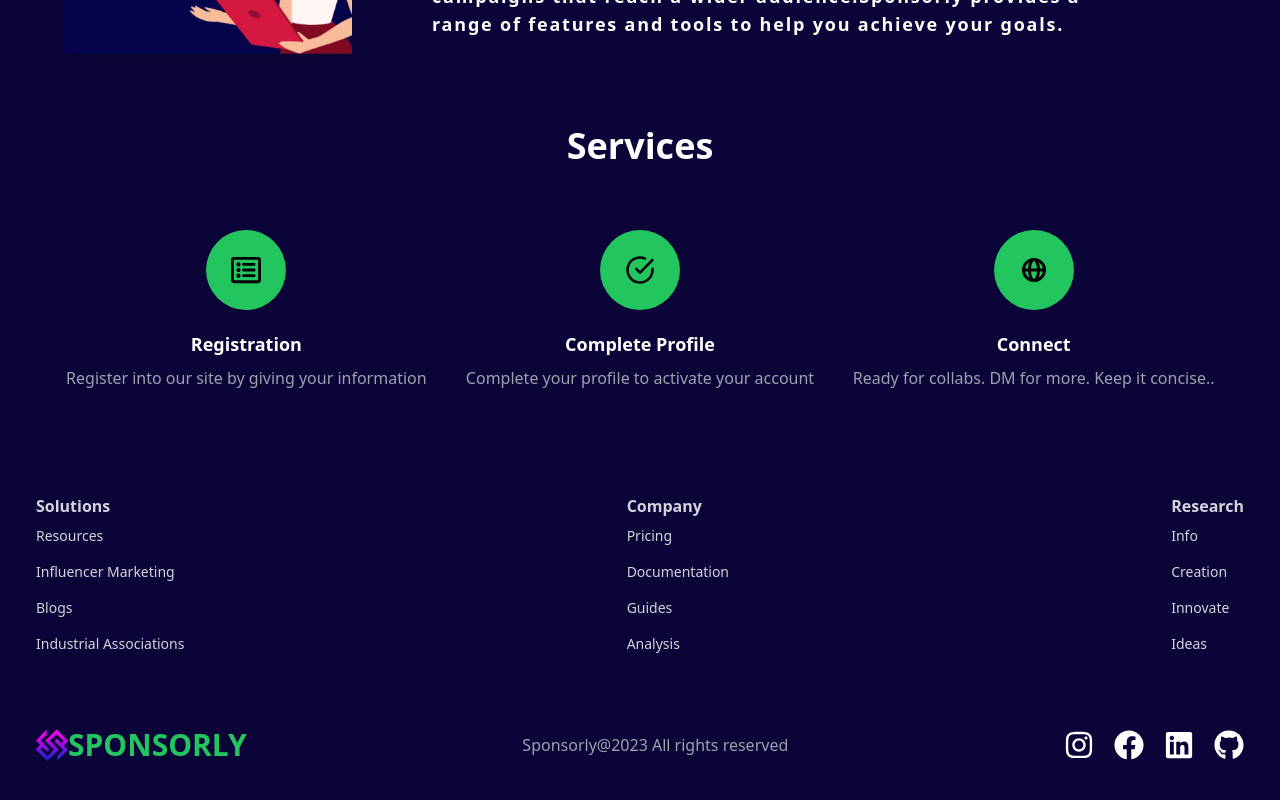
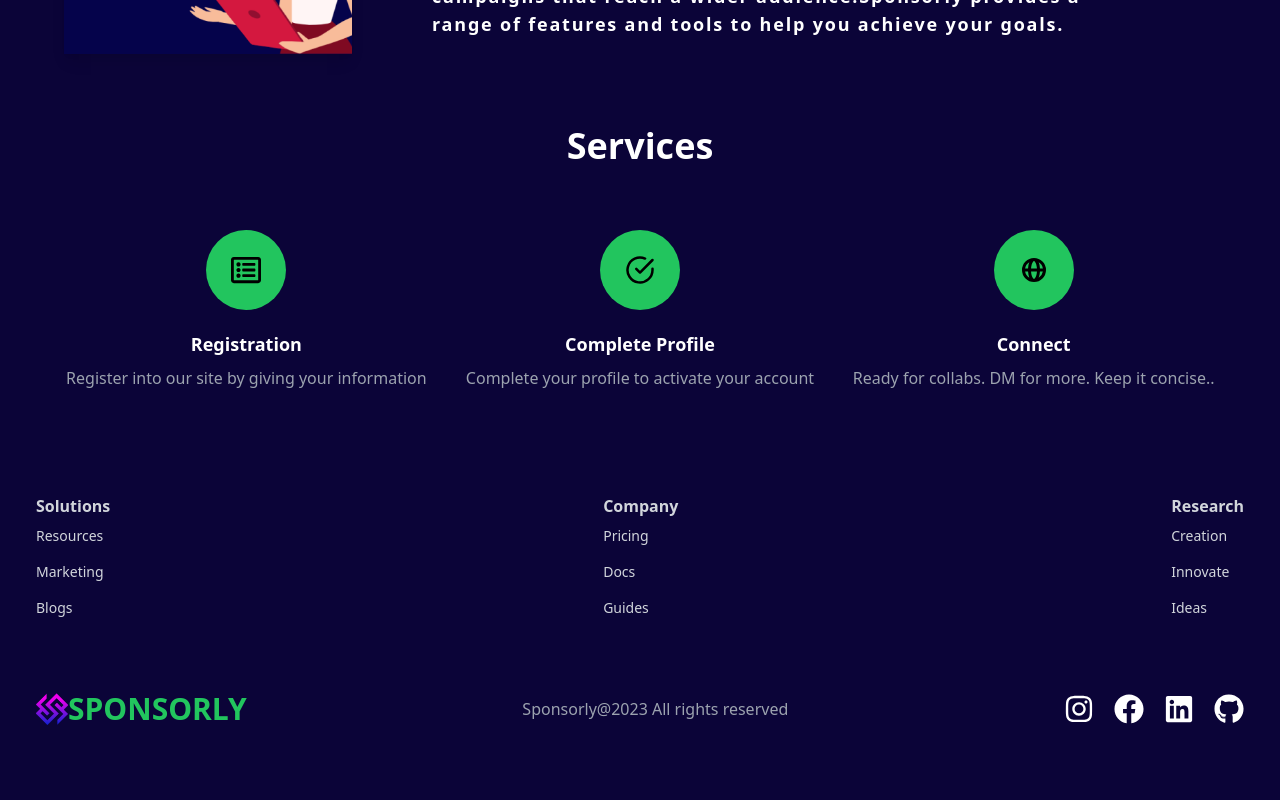
Before and after one commit to satwikrprabhu/Sponsorly, a React (Vite) app: page / in a window 1280 px wide. Shown: the part 1410-2210 px from the top of the page. Built offline with nearby package versions, Linux system fonts and the light colour scheme; a web font is replaced by a local one.

Commit message:
Update Footer.jsx

```diff
--- a/src/component/Footer.jsx
+++ b/src/component/Footer.jsx
@@ -12,9 +12,9 @@ export default function Footer() {
           <h6 className='font-bold text-gray-300'>Solutions</h6>
           <ul>
             <li className='py-2 text-sm hover:text-green-500 cursor-pointer'><Link to='https://influencermarketinghub.com/'target="blank">Resources</Link></li>
-            <li className='py-2 text-sm hover:text-green-500 cursor-pointer'><Link to='https://klear.com/'target="blank">Influencer Marketing</Link></li>
+            <li className='py-2 text-sm hover:text-green-500 cursor-pointer'><Link to='https://klear.com/'target="blank">Marketing</Link></li>
             <li className='py-2 text-sm hover:text-green-500 cursor-pointer'><Link to='https://later.com/blog/'target="blank">Blogs</Link></li>
-            <li className='py-2 text-sm hover:text-green-500 cursor-pointer'><Link to='https://influencermarketingassociation.org/'target="blank">Industrial Associations</Link></li>
+
           </ul>
         </div>
 
@@ -22,19 +22,19 @@ export default function Footer() {
           <h6 className='font-bold text-gray-300 '>Company</h6>
           <ul>
             <li className='py-2 text-sm hover:text-green-500 cursor-pointer'><Link to='https://www.upfluence.com/pricing/'target="blank">Pricing</Link></li>
-            <li className='py-2 text-sm hover:text-green-500 cursor-pointer'><Link to='https://developer.twitter.com/en/docs'target="blank">Documentation</Link></li>
+            <li className='py-2 text-sm hover:text-green-500 cursor-pointer'><Link to='https://developer.twitter.com/en/docs'target="blank">Docs</Link></li>
             <li className='py-2 text-sm hover:text-green-500 cursor-pointer'><Link to=' https://blog.hubspot.com/marketing/'target="blank">Guides</Link></li>
-            <li className='py-2 text-sm hover:text-green-500 cursor-pointer'><Link to=''target="blank">Analysis</Link></li>
+
           </ul>
         </div>
 
         <div>
           <h6 className='text-gray-300 font-bold'>Research</h6>
           <ul>
-            <li className='py-2 text-sm hover:text-green-500 cursor-pointer'>Info</li>
-            <li className='py-2 text-sm hover:text-green-500 cursor-pointer'>Creation</li>
-            <li className='py-2 text-sm hover:text-green-500 cursor-pointer'>Innovate</li>
-            <li className='py-2 text-sm hover:text-green-500 cursor-pointer'>Ideas</li>
+           <li className='py-2 text-sm hover:text-green-500 cursor-pointer'><Link to=' https://www.kickstarter.com/'target="blank">Creation</Link></li>
+            <li className='py-2 text-sm hover:text-green-500 cursor-pointer'><Link to=' https://socialblade.com/'target="blank">Innovate</Link></li>
+            <li className='py-2 text-sm hover:text-green-500 cursor-pointer'><Link to=' https://adage.com/'target="blank">Ideas</Link></li>
+
           </ul>
         </div>
         </div>
```
